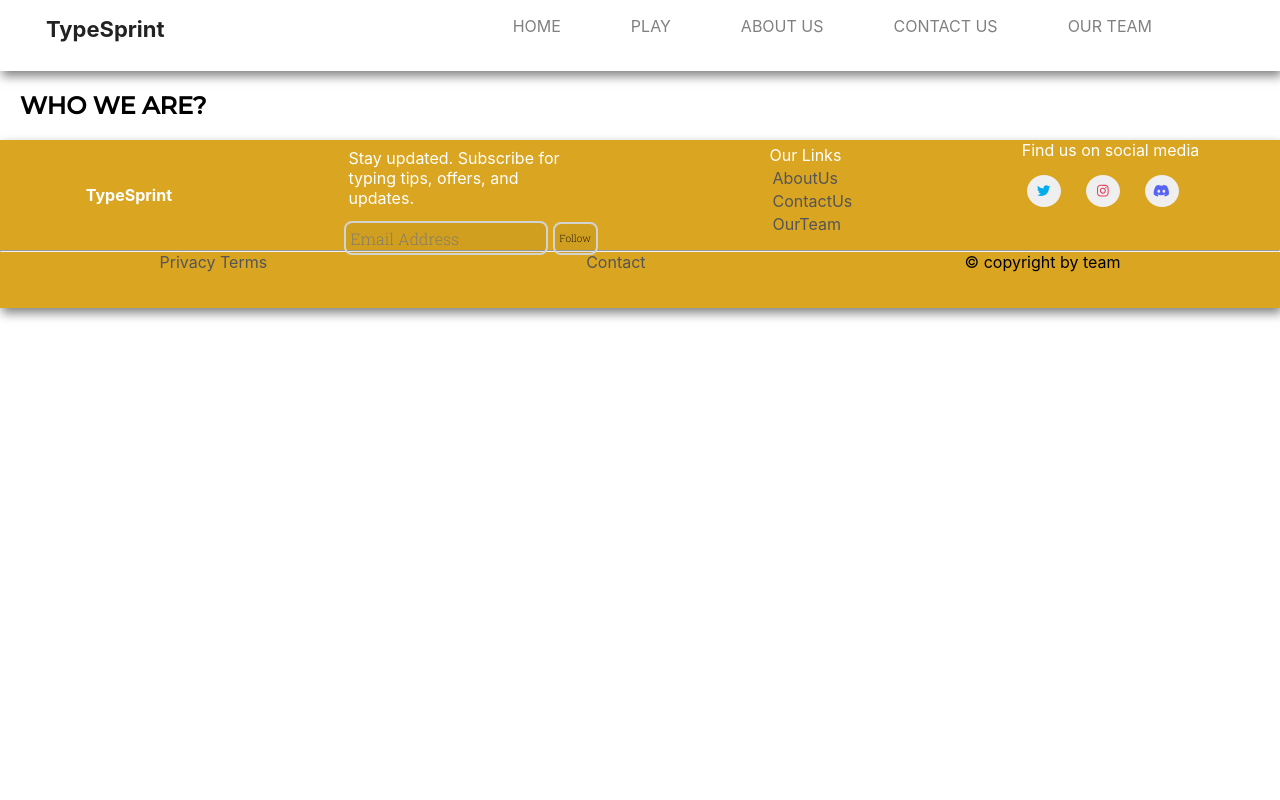
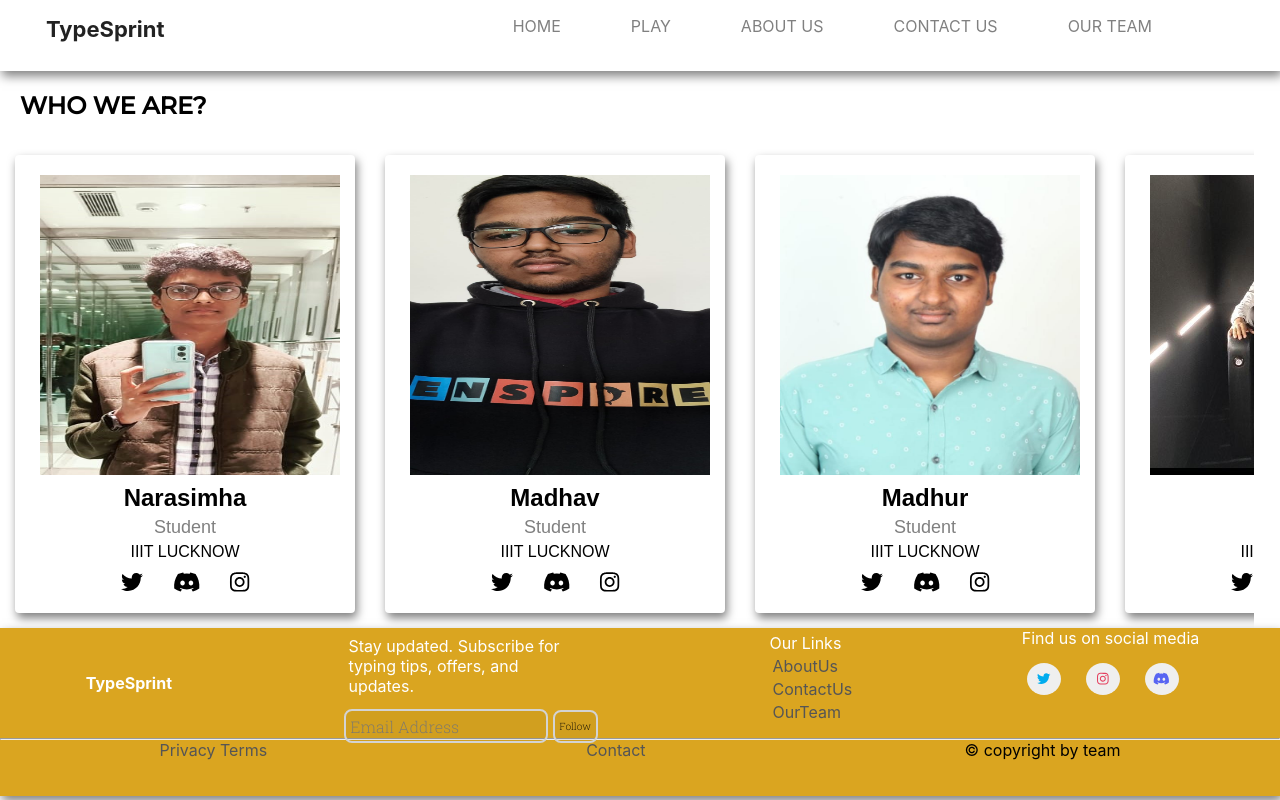
Before and after one commit to shishiro26/TypeSprint, a React (Create React App) app: page /Team in a window 1280 px wide. Built offline with nearby package versions, Linux system fonts and the light colour scheme.

Commit message:
added team details

```diff
--- a/src/css/team.css
+++ b/src/css/team.css
@@ -1,5 +1,45 @@
 * {
     margin: 0;
     padding: 0;
+}
 
+.mainClass {
+    max-width: 1254px;
+    width: fit-content;
+    overflow: scroll;
 }
+
+.narasimha {
+    max-width: 300px;
+    border-radius: 4px;
+    text-align: center;
+    font-family: arial;
+    margin: 15px;
+    padding: 15px 20px;
+    box-shadow: 2px 5px 10px rgba(0, 0, 0, 0.5);
+}
+
+.title {
+    color: grey;
+    font-size: 18px;
+    margin: 5px;
+}
+
+
+
+.tweet {
+    text-decoration: none;
+    font-size: 22px;
+    color: black;
+    margin: 5px;
+}
+
+.tweet:hover {
+    opacity: 0.7;
+}
+
+.social {
+    display: flex;
+    justify-content: center;
+    gap: 20px
+}
--- a/src/index.css
+++ b/src/index.css
@@ -5,6 +5,8 @@ body {
     sans-serif;
   -webkit-font-smoothing: antialiased;
   -moz-osx-font-smoothing: grayscale;
+  width: 100%;
+  height: 100%;
 }
 
 code {
--- a/src/pages/OurTeam.jsx
+++ b/src/pages/OurTeam.jsx
@@ -1,13 +1,120 @@
 import React from "react";
 import "../css/team.css";
+import shishiro from "../assets/shishiroaka.jpg";
+import suresh from "../assets/suresh.jpg";
+import madhav from "../assets/madhav.jpg";
+import madhur from "../assets/madhur.jpg";
+import narasimha from "../assets/narasimha.jpg";
+import { FontAwesomeIcon } from "@fortawesome/react-fontawesome";
+
+import {
+  faDiscord,
+  faInstagram,
+  faTwitter,
+} from "@fortawesome/free-brands-svg-icons";
 
 function OurTeam() {
   return (
     <section>
-      <div>
-        <h1>Who we are?</h1>
-
-
+      <h1>Who we are?</h1>
+      <div className="mainClass">
+        <div className="images" style={{ display: "flex" }}>
+          <div className="narasimha">
+            <img
+              src={narasimha}
+              alt="narasimha"
+              height={300}
+              width={300}
+              style={{ margin: "5px" }}
+            />
+            <h2>Narasimha</h2>
+            <p className="title">Student</p>
+            <p className="college" style={{ margin: "5px" }}>
+              IIIT LUCKNOW
+            </p>
+            <div className="social">
+              <FontAwesomeIcon icon={faTwitter} className="tweet" />
+              <FontAwesomeIcon icon={faDiscord} className="tweet" />
+              <FontAwesomeIcon icon={faInstagram} className="tweet" />
+            </div>
+          </div>
+          <div className="narasimha">
+            <img
+              src={madhav}
+              alt="madhav"
+              height={300}
+              width={300}
+              style={{ margin: "5px" }}
+            />
+            <h2>Madhav</h2>
+            <p className="title">Student</p>
+            <p className="college" style={{ margin: "5px" }}>
+              IIIT LUCKNOW
+            </p>
+            <div className="social">
+              <FontAwesomeIcon icon={faTwitter} className="tweet" />
+              <FontAwesomeIcon icon={faDiscord} className="tweet" />
+              <FontAwesomeIcon icon={faInstagram} className="tweet" />
+            </div>
+          </div>
+          <div className="narasimha">
+            <img
+              src={madhur}
+              alt="madhur"
+              height={300}
+              width={300}
+              style={{ margin: "5px" }}
+            />
+            <h2>Madhur</h2>
+            <p className="title">Student</p>
+            <p className="college" style={{ margin: "5px" }}>
+              IIIT LUCKNOW
+            </p>
+            <div className="social">
+              <FontAwesomeIcon icon={faTwitter} className="tweet" />
+              <FontAwesomeIcon icon={faDiscord} className="tweet" />
+              <FontAwesomeIcon icon={faInstagram} className="tweet" />
+            </div>
+          </div>
+          <div className="narasimha">
+            <img
+              src={suresh}
+              alt="suresh"
+              height={300}
+              width={300}
+              style={{ margin: "5px" }}
+            />
+            <h2>Suresh</h2>
+            <p className="title">Student</p>
+            <p className="college" style={{ margin: "5px" }}>
+              IIIT LUCKNOW
+            </p>
+            <div className="social">
+              <FontAwesomeIcon icon={faTwitter} className="tweet" />
+              <FontAwesomeIcon icon={faDiscord} className="tweet" />
+              <FontAwesomeIcon icon={faInstagram} className="tweet" />
+            </div>
+          </div>
+          <div className="narasimha">
+            <img
+              src={shishiro}
+              alt="shishiro"
+              height={300}
+              width={300}
+              style={{ margin: "5px" }}
+            />
+            <h2>Shishiro</h2>
+            <p className="title">Student</p>
+            <p className="college" style={{ margin: "5px" }}>
+              IIIT LUCKNOW
+            </p>
+            <div className="social">
+              <FontAwesomeIcon icon={faTwitter} className="tweet" />
+              <FontAwesomeIcon icon={faDiscord} className="tweet" />
+              <FontAwesomeIcon icon={faInstagram} className="tweet" />
+            </div>
+          </div>
+        </div>
       </div>
     </section>
   );
```
Also changed, not shown: src/assets/narasimha.jpg.
